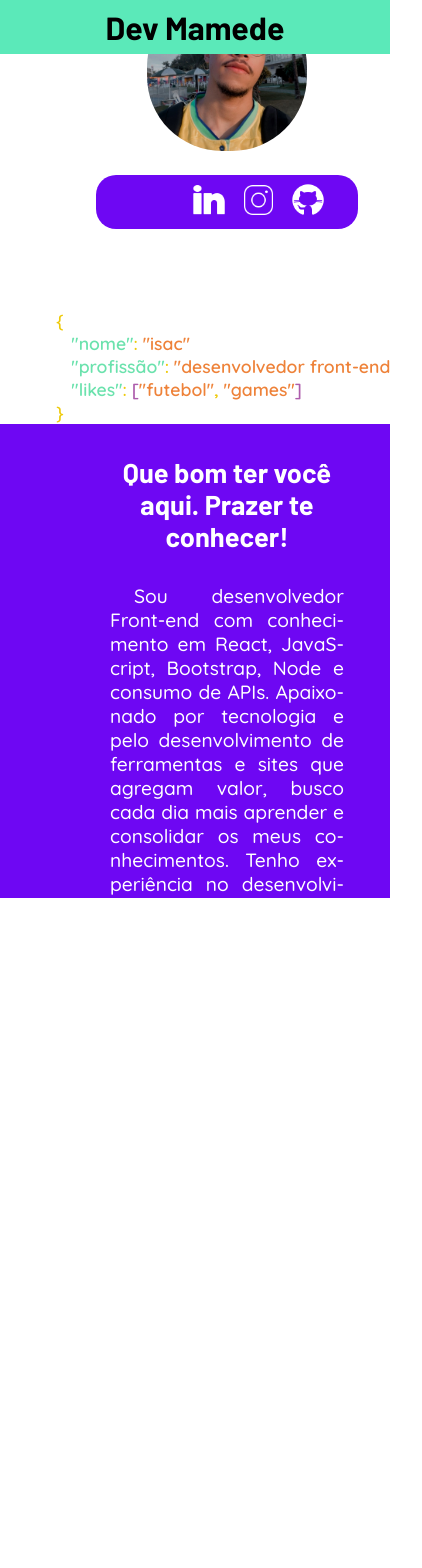
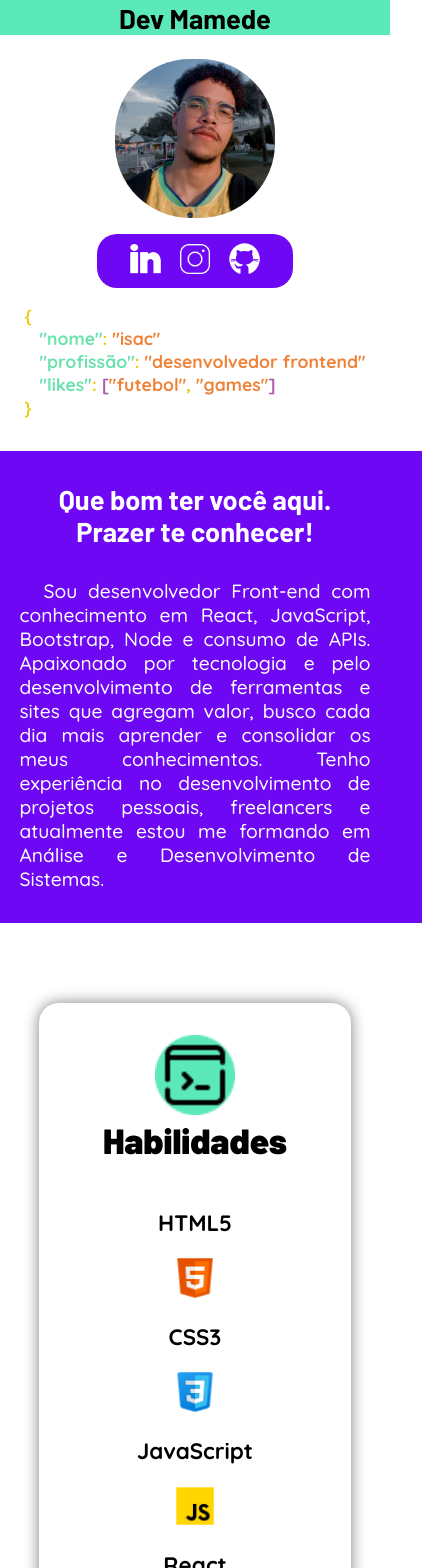
Before and after one commit to devmamede/Portfolio, a React (Vite) app in the folder portfolio/: page / in a window 390 px wide. Shown: the top 1568 px of the page, 422 px wide, since content can reach past the window. Before the commit the page ends 898 px from the top, so only its background shows below. Built offline with nearby package versions, Linux system fonts and the light colour scheme.

Commit message:
full page scroll removed and components readaptation to default

```diff
--- a/portfolio/src/App.jsx
+++ b/portfolio/src/App.jsx
@@ -1,10 +1,14 @@
-import Pages from "./components/Pages";
+import Apresentation from "./components/Apresentation.jsx";
+import Skills from "./components/Skills.jsx";
+import Projects from "./components/Projects.jsx";
 import "./App.css";
 
 function App() {
   return (
     <>
-      <Pages />
+      <Apresentation />
+      <Skills />
+      <Projects />
     </>
   );
 }
--- a/portfolio/src/components/Apresentation.css
+++ b/portfolio/src/components/Apresentation.css
@@ -1,11 +1,3 @@
-.apresentation {
-  display: flex;
-  flex-wrap: wrap;
-  justify-content: center;
-  align-items: center;
-  gap: 5rem;
-}
-
 .apresentationContainer {
   display: flex;
   flex-direction: column;
@@ -13,12 +5,21 @@
   align-items: center;
 }
 
+.apresentation {
+  display: flex;
+  flex-wrap: wrap;
+  justify-content: center;
+  align-items: center;
+  gap: 5rem;
+  margin: 1rem 0;
+}
+
 .social {
   display: flex;
   flex-direction: column;
   justify-content: center;
   align-items: center;
-  gap: 0.5rem;
+  gap: 1rem;
 }
 
 .myPhoto {
@@ -28,8 +29,7 @@
 
 .socialMedia {
   background-color: #6e07f3;
-  padding: 10px;
-  width: 18vw;
+  padding: 0.5rem 5rem;
   border-radius: 20px;
   display: flex;
   justify-content: space-evenly;
@@ -42,7 +42,7 @@
 
 .info span {
   font-family: "Quicksand", sans-serif;
-  font-weight: 600;
+  font-weight: 700;
 }
 
 .socialMediaIcon {
@@ -80,13 +80,12 @@
   display: flex;
   justify-content: center;
   align-items: center;
-  width: 100vw;
+  width: 100%;
   color: #fff;
   background-color: #6e07f3;
-  margin-top: 2rem;
+  margin-top: 1rem;
   text-align: center;
   padding: 2rem;
-  margin-bottom: -7rem;
 }
 
 .text {
@@ -106,24 +105,31 @@
   font-weight: 500;
 }
 
-@media (max-width: 1180px) {
-  .apresentationContainer {
-    height: 100vh;
+@media (max-width: 1300px) {
+  .myPhoto {
+    width: 10rem;
+    margin: 0 0 1rem 0;
   }
 
-  .myPhoto {
-    width: 10rem;
-    margin-bottom: 1rem;
+  .apresentation {
+    gap: 1rem;
+  }
+
+  .social {
+    gap: 0;
   }
 
   .socialMedia {
     gap: 1rem;
-    padding: 0.5rem 6rem;
+    padding: 0.5rem 2rem;
   }
 
   .info {
     font-size: 1.1rem;
-    margin-bottom: -2rem;
+  }
+
+  .text {
+    width: 90vw;
   }
 
   .text h2 {
@@ -133,6 +139,5 @@
   .text p {
     font-size: 1.2rem;
     text-align: justify;
-    hyphens: auto;
   }
 }
--- a/portfolio/src/components/Apresentation.jsx
+++ b/portfolio/src/components/Apresentation.jsx
@@ -3,13 +3,13 @@ import LinkedinIcon from "../img/linkedinIcon.png";
 import InstagramIcon from "../img/instagramIcon.png";
 import GithubIcon from "../img/githubIcon.png";
 
-import Header from "./Header.jsx";
+import Header from "./Header";
 import "./Apresentation.css";
 
 const Apresentation = () => {
   return (
     <>
-      {/* <Header /> */}
+      <Header />
       <div className="apresentationContainer">
         <div className="apresentation">
           <section className="social">
@@ -49,9 +49,7 @@ const Apresentation = () => {
               <br />
               <span className="greenColor chave">{'"profissão"'}</span>
               <span className="yellowColor">:</span>
-              <span className="orangeColor">
-                {' "desenvolvedor front-end"'}
-              </span>
+              <span className="orangeColor">{' "desenvolvedor frontend"'}</span>
               <br />
               <span className="greenColor chave">{'"likes"'}</span>
               <span className="yellowColor">:</span>
--- a/portfolio/src/components/Footer.css
+++ b/portfolio/src/components/Footer.css
@@ -1,5 +1,4 @@
 footer {
-  height: 20vh;
   padding: 2rem;
   background-color: #5be9b9;
   text-align: center;
--- a/portfolio/src/components/Header.css
+++ b/portfolio/src/components/Header.css
@@ -5,7 +5,6 @@ header {
   display: flex;
   justify-content: center;
   align-items: center;
-  position: static;
 }
 
 header h1 {
@@ -18,7 +17,8 @@ header h1 {
     height: auto;
     margin: auto;
     background-color: #5be9b9;
-    padding: 0.5rem;
+    padding: 0.1em;
+    margin-bottom: 0.5rem;
     text-align: center;
     display: flex;
     justify-content: center;
@@ -27,6 +27,6 @@ header h1 {
 
   header h1 {
     font-family: "Barlow", sans-serif;
-    font-size: 2rem;
+    font-size: 1.7rem;
   }
 }
--- a/portfolio/src/components/Pages.css
+++ b/portfolio/src/components/Pages.css
@@ -1,5 +1,7 @@
-.pagesContainer {
-  height: 100vh;
+/* Full Page Scroll Code */
+
+/* .pagesContainer {
+  height: auto;
   width: auto;
   scroll-snap-type: none;
   overflow-x: hidden;
@@ -9,10 +11,9 @@
 .page {
   height: auto;
   width: auto;
-  display: inline-block;
 }
 
-@media (min-width: 1180px) {
+@media (min-width: 1300px) {
   * {
     margin: 0;
     box-sizing: border-box;
@@ -33,4 +34,4 @@
     display: grid;
     align-items: center;
   }
-}
+} */
--- a/portfolio/src/components/Pages.jsx
+++ b/portfolio/src/components/Pages.jsx
@@ -1,26 +1,24 @@
-import Apresentation from "./Apresentation.jsx";
-import Skills from "./Skills.jsx";
-import Projects from "./Projects.jsx";
-import Header from "./Header.jsx";
-import "./Pages.css";
+/* Full Page Scroll Code */
 
-function Pages() {
-  return (
-    <>
-      <Header />
-      <div className="pagesContainer">
-        <div className="page">
-          <Apresentation />
-        </div>
-        <div className="page">
-          <Skills />
-        </div>
-        <div className="page">
-          <Projects />
-        </div>
-      </div>
-    </>
-  );
-}
+// import Apresentation from "./Apresentation.jsx";
+// import Skills from "./Skills.jsx";
+// import Projects from "./Projects.jsx";
+// import "./Pages.css";
 
-export default Pages;
+// function Pages() {
+//   return (
+//     <div className="pagesContainer">
+//       <div className="page">
+//         <Apresentation />
+//       </div>
+//       <div className="page">
+//         <Skills />
+//       </div>
+//       <div className="page">
+//         <Projects />
+//       </div>
+//     </div>
+//   );
+// }
+
+// export default Pages;
--- a/portfolio/src/components/Skills.css
+++ b/portfolio/src/components/Skills.css
@@ -1,29 +1,25 @@
 .content {
-  display: block;
-  margin-bottom: 3rem;
+  margin: 3rem 0;
   display: flex;
   justify-content: center;
 }
 
 .skillsBox {
-  box-sizing: content-box;
-  background-color: #5be9b9;
   width: 80vw;
-  background-color: #fff;
   border-radius: 20px;
   box-shadow: 0px 0px 15px grey;
   display: flex;
   flex-direction: column;
   justify-content: center;
-  /* align-items: center; */
-  margin-top: auto;
-  overflow: hidden;
   padding: 4rem;
-  margin: auto;
 }
 
 .head {
   text-align: center;
+}
+
+.headIcon {
+  width: 5rem;
 }
 
 .title {
@@ -56,68 +52,29 @@
   width: 5rem;
 }
 
-@media (max-width: 1180px) {
+@media (max-width: 768px) {
+  .greenArea {
+    display: none;
+  }
+
   .content {
-    margin-bottom: 0;
+    margin: 0;
   }
 
   .skillsBox {
     margin: 5rem 0;
-    overflow: hidden;
     padding: 0rem;
   }
 
-  .head {
-    text-align: center;
-  }
-
-  .title {
-    font-family: "Barlow", sans-serif;
-    margin-bottom: 3rem;
-    font-size: 35px;
-    font-weight: 900;
-  }
-
-  .skillsContainer {
-    display: flex;
-    flex-wrap: wrap;
-    justify-content: center;
-    text-align: center;
-  }
-
-  .skillsContainerLine1 h3 {
-    font-family: "Quicksand", sans-serif;
-    font-size: 24px;
-  }
-
-  .skillsContainerLine2 {
-    display: flex;
-    flex-wrap: wrap;
-    justify-content: center;
-    text-align: center;
-  }
-
-  .skillsContainerLine2 h3 {
-    font-family: "Quicksand", sans-serif;
-    font-size: 24px;
-  }
-
-  .icon {
-    margin: 1rem 3.5rem;
-    width: 5rem;
-  }
-}
-
-@media (max-width: 768px) {
-  .skillsBox {
-    width: 90vw;
+  .headIcon {
+    padding-top: 2rem;
   }
 
   .skillsContainer img {
-    width: 40px;
+    width: 50px;
   }
 
   .skillsContainer h3 {
-    font-size: 1.2rem;
+    font-size: 1.4rem;
   }
 }
--- a/portfolio/src/components/Skills.jsx
+++ b/portfolio/src/components/Skills.jsx
@@ -19,7 +19,7 @@ const Skills = () => {
       <main className="content">
         <div className="skillsBox">
           <section className="head">
-            <img className="icon" src={TerminalIcon} alt="" />
+            <img className="headIcon" src={TerminalIcon} alt="" />
             <h2 className="title">Habilidades</h2>
           </section>
 
```
